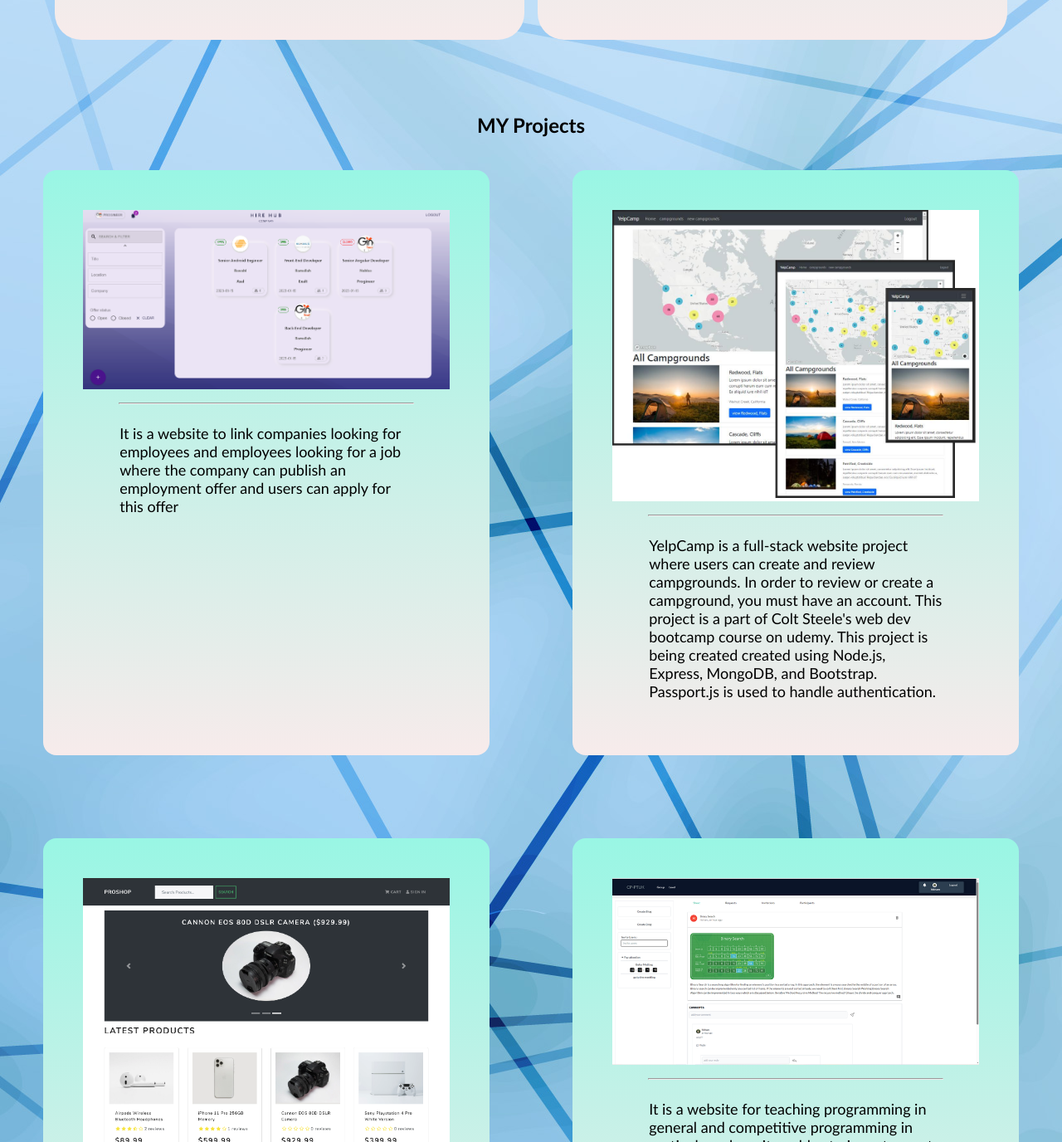
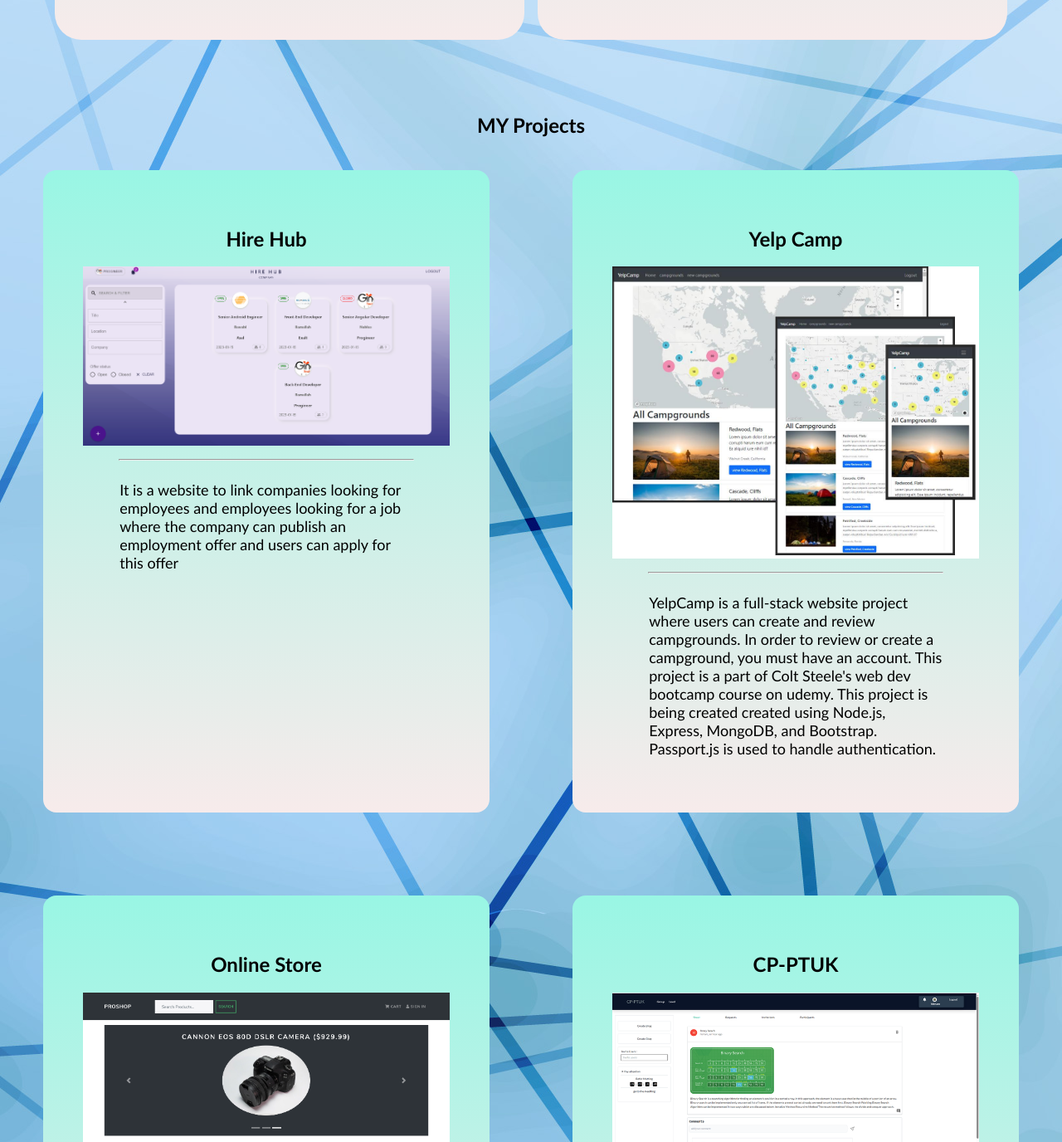
Before and after one commit to moodgoza/Portfolio, a plain HTML site: page index.html in a window 1280 px wide. Shown: the part 1747-3123 px from the top of the page at 83% size. Drawn offline with Linux system fonts and the light colour scheme.

Commit message:
new_commit1

```diff
--- a/index.html
+++ b/index.html
@@ -224,6 +224,7 @@
           <h1>MY Projects</h1>
           <section>
             <article>
+              <h2>Hire Hub</h2>
               <img src="./hirehub.png" />
 
               <hr />
@@ -235,6 +236,7 @@
             </article>
 
             <article>
+              <h2>Yelp Camp</h2>
               <img src="./yelpcamp.jpg" />
               <hr />
               <p>
@@ -248,6 +250,7 @@
             </article>
 
             <article>
+              <h2>Online Store</h2>
               <img src="./proshop.png" />
               <hr />
               <p>
@@ -258,6 +261,7 @@
             </article>
 
             <article>
+              <h2>CP-PTUK</h2>
               <img src="./cpptuk.png" />
               <hr />
               <p>
--- a/portfolio.css
+++ b/portfolio.css
@@ -272,6 +272,10 @@ hr {
   margin-top: 1rem;
 }
 
+#my-projects h2 {
+  font-family: 'Gill Sans', 'Gill Sans MT', Calibri, 'Trebuchet MS', sans-serif;
+  font-size: x-large;
+}
 .modal {
   display: none;
   position: fixed;
@@ -328,6 +332,7 @@ html {
 footer  a {
   color: #60278f;
 }
+
 footer {
   height: 20rem;
   display: flex;
```
